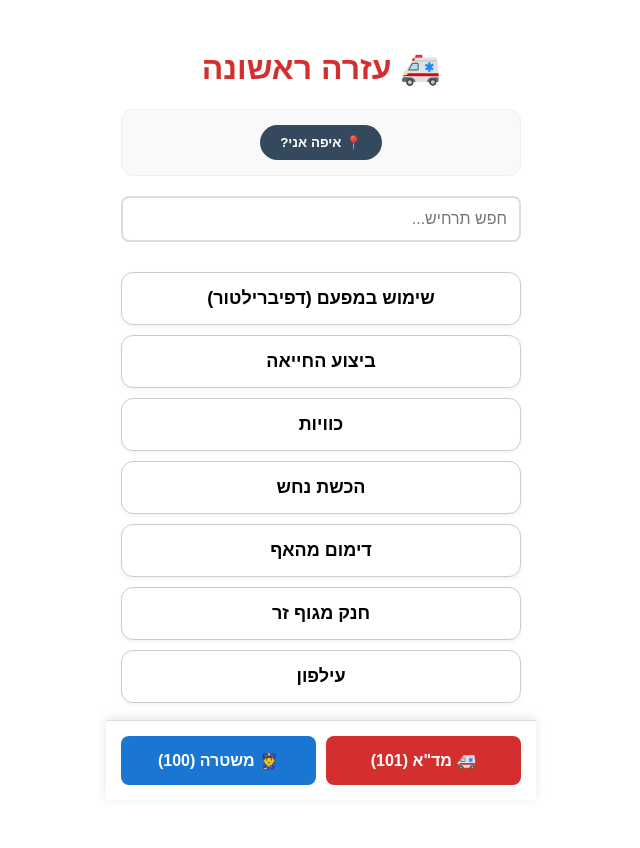
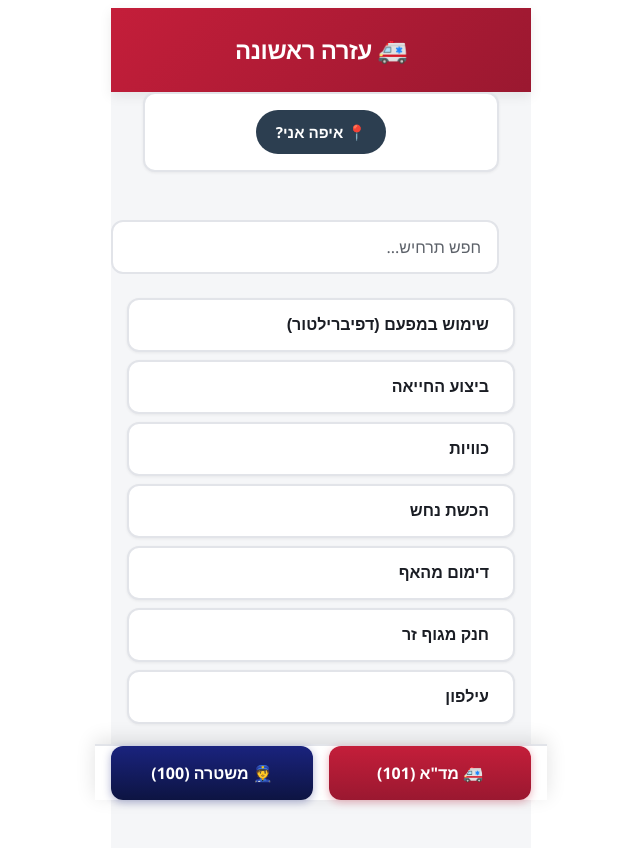
Before and after one commit to morinbh/first-aid-app, a React (Vite) app: page / in a window 1280 px wide. Shown: the top 848 px of the page, without its empty margins (319-959 px from the left). Built offline with nearby package versions, Linux system fonts and the light colour scheme.

Commit message:
Redesigning App.css

```diff
--- a/src/App.css
+++ b/src/App.css
@@ -1,162 +1,411 @@
-/* src/App.css */
+/* ============================================
+   First Aid Emergency App – Professional Theme
+   RTL, high contrast, touch-friendly
+   ============================================ */
+
+:root {
+  /* Brand & emergency */
+  --color-emergency: #c41e3a;
+  --color-emergency-dark: #9a1830;
+  --color-emergency-light: #fef2f3;
+  --color-police: #1a237e;
+  --color-police-dark: #0d1442;
+  /* Neutrals */
+  --color-bg: #f5f6f8;
+  --color-surface: #ffffff;
+  --color-border: #e2e4e9;
+  --color-text: #1a1d24;
+  --color-text-muted: #5c6169;
+  /* Feedback */
+  --color-voice: #0d8050;
+  --color-voice-hover: #0a6640;
+  --color-location: #2c3e50;
+  --color-location-hover: #1a252f;
+  /* Spacing & radius */
+  --space-xs: 4px;
+  --space-sm: 8px;
+  --space-md: 16px;
+  --space-lg: 24px;
+  --space-xl: 32px;
+  --radius-sm: 8px;
+  --radius-md: 12px;
+  --radius-lg: 16px;
+  --radius-full: 9999px;
+  /* Typography */
+  --font-family: "Segoe UI", "Helvetica Neue", Arial, sans-serif;
+  --shadow-sm: 0 1px 3px rgba(0, 0, 0, 0.06);
+  --shadow-md: 0 4px 12px rgba(0, 0, 0, 0.08);
+  --shadow-lg: 0 8px 24px rgba(0, 0, 0, 0.1);
+}
+
+/* Base container */
 .app-container {
   direction: rtl;
-  padding: 20px;
-  max-width: 400px;
+  min-height: 100vh;
+  padding: 0 0 140px;
+  max-width: 420px;
   margin: 0 auto;
-  font-family: Arial, sans-serif;
-  padding-bottom: 120px;
+  font-family: var(--font-family);
+  font-size: 16px;
+  line-height: 1.5;
+  color: var(--color-text);
+  background: var(--color-bg);
+  -webkit-font-smoothing: antialiased;
 }
 
-.back-link {
-  display: inline-block;
-  padding: 8px 16px;
-  background-color: #f1f1f1;
-  color: #333;
-  border: 1px solid #ccc;
-  border-radius: 8px;
-  font-size: 14px;
-  font-weight: bold;
-  cursor: pointer;
-  margin-bottom: 15px;
-  transition: all 0.2s;
-  text-decoration: none;
+/* Header / title */
+.main-title {
+  text-align: center;
+  font-size: 1.5rem;
+  font-weight: 700;
+  color: var(--color-surface);
+  background: linear-gradient(
+    135deg,
+    var(--color-emergency) 0%,
+    var(--color-emergency-dark) 100%
+  );
+  margin: 0;
+  padding: var(--space-lg) var(--space-md);
+  box-shadow: var(--shadow-md);
+  letter-spacing: -0.02em;
 }
 
-/* עיצוב מיוחד לכפתור ה-X של הסגירה */
-.close-btn {
-  background: #ffeded;
-  color: #d32f2f;
-  border: 1px solid #ffcccc;
-  border-radius: 50%;
-  width: 45px;
-  height: 45px;
-  display: flex;
-  align-items: center;
-  justify-content: center;
-  font-weight: bold;
-  cursor: pointer;
+/* Search */
+.search-input {
+  width: 100%;
+  padding: 14px var(--space-md);
+  margin: var(--space-lg) var(--space-md) var(--space-md);
+  border-radius: var(--radius-md);
+  border: 2px solid var(--color-border);
+  font-size: 1rem;
+  font-family: inherit;
+  box-sizing: border-box;
+  text-align: right;
+  background: var(--color-surface);
+  color: var(--color-text);
+  transition:
+    border-color 0.2s,
+    box-shadow 0.2s;
 }
 
-.main-title {
-  text-align: center;
-  color: #d32f2f;
+.search-input::placeholder {
+  color: var(--color-text-muted);
 }
 
-.search-input {
-  width: 100%;
-  padding: 12px;
-  margin-bottom: 20px;
-  border-radius: 8px;
-  border: 2px solid #ddd;
-  font-size: 16px;
-  box-sizing: border-box;
-  text-align: right;
+.search-input:focus {
+  outline: none;
+  border-color: var(--color-emergency);
+  box-shadow: 0 0 0 3px var(--color-emergency-light);
 }
 
+/* Main content area (menu) */
+.app-container > div {
+  padding: 0 var(--space-md);
+}
+
+/* Menu buttons – protocol list */
 .menu-button {
   display: block;
   width: 100%;
-  padding: 15px;
-  margin: 10px 0;
-  font-size: 18px;
-  font-weight: bold;
-  border-radius: 12px;
-  border: 1px solid #ccc;
-  background-color: white;
+  padding: var(--space-md) var(--space-lg);
+  margin: var(--space-sm) 0;
+  font-size: 1rem;
+  font-weight: 600;
+  text-align: right;
+  border-radius: var(--radius-md);
+  border: 2px solid var(--color-border);
+  background: var(--color-surface);
+  color: var(--color-text);
   cursor: pointer;
-  box-shadow: 0 2px 4px rgba(0, 0, 0, 0.05);
-  transition: background-color 0.2s;
+  box-shadow: var(--shadow-sm);
+  transition:
+    background 0.2s,
+    border-color 0.2s,
+    transform 0.15s;
 }
 
 .menu-button:hover {
-  background-color: #f9f9f9;
+  background: var(--color-emergency-light);
+  border-color: rgba(196, 30, 58, 0.3);
 }
 
-.sub-button {
-  display: block;
-  width: 100%;
-  padding: 20px;
-  margin: 15px 0;
-  font-size: 20px;
-  background-color: #f0f0f0;
-  border: 2px solid #ccc;
-  border-radius: 12px;
-  cursor: pointer;
+.menu-button:active {
+  transform: scale(0.99);
 }
 
-.voice-button {
-  width: 100%;
-  padding: 12px;
-  background-color: #4caf50;
-  color: white;
-  border: none;
-  border-radius: 8px;
-  margin-bottom: 15px;
-  font-weight: bold;
-  cursor: pointer;
-}
-
-.protocol-box {
-  padding: 20px;
-  border-radius: 16px;
-  background-color: #fff;
-  margin-top: 10px;
-}
-
+/* Location block */
 .location-container {
-  background-color: #f9f9f9;
-  padding: 15px;
-  border-radius: 12px;
-  margin-bottom: 20px;
-  border: 1px solid #eee;
+  background: var(--color-surface);
+  padding: var(--space-md);
+  border-radius: var(--radius-md);
+  margin: 0 var(--space-md) var(--space-lg);
+  border: 2px solid var(--color-border);
+  box-shadow: var(--shadow-sm);
   text-align: center;
 }
 
 .location-button {
-  background-color: #34495e;
+  background: var(--color-location);
   color: white;
-  padding: 10px 20px;
+  padding: 12px 20px;
   border: none;
-  border-radius: 25px;
-  font-weight: bold;
+  border-radius: var(--radius-full);
+  font-size: 0.95rem;
+  font-weight: 600;
+  font-family: inherit;
   cursor: pointer;
+  transition: background 0.2s;
 }
 
+.location-button:hover {
+  background: var(--color-location-hover);
+}
+
+.location-text {
+  margin-top: var(--space-sm);
+  font-size: 0.85rem;
+  color: var(--color-text-muted);
+  word-break: break-all;
+}
+
+/* Protocol view – card */
+.protocol-box {
+  margin: var(--space-md);
+  padding: var(--space-lg);
+  border-radius: var(--radius-lg);
+  background: var(--color-surface);
+  border: 2px solid var(--color-border);
+  box-shadow: var(--shadow-md);
+}
+
+.protocol-box h2,
+.protocol-box h3 {
+  margin: 0 0 var(--space-md);
+  font-size: 1.25rem;
+  font-weight: 700;
+  color: var(--color-text);
+}
+
+.protocol-box h3 {
+  font-size: 1.1rem;
+  color: var(--color-text-muted);
+}
+
+/* Back / close */
+.back-link,
+.close-btn {
+  display: inline-flex;
+  align-items: center;
+  justify-content: center;
+  padding: var(--space-sm) var(--space-md);
+  font-size: 0.9rem;
+  font-weight: 600;
+  font-family: inherit;
+  cursor: pointer;
+  border-radius: var(--radius-sm);
+  transition:
+    background 0.2s,
+    color 0.2s;
+  text-decoration: none;
+  border: none;
+  margin-bottom: var(--space-md);
+}
+
+.back-link {
+  background: var(--color-bg);
+  color: var(--color-text);
+  border: 2px solid var(--color-border);
+}
+
+.back-link:hover {
+  background: var(--color-border);
+}
+
+.close-btn {
+  background: var(--color-emergency-light);
+  color: var(--color-emergency);
+  border: 2px solid rgba(196, 30, 58, 0.3);
+  width: 44px;
+  height: 44px;
+  border-radius: 50%;
+  padding: 0;
+}
+
+.close-btn:hover {
+  background: rgba(196, 30, 58, 0.15);
+}
+
+/* Sub-category buttons (e.g. adult / child CPR) */
+.sub-button {
+  display: block;
+  width: 100%;
+  padding: var(--space-lg);
+  margin: var(--space-sm) 0;
+  font-size: 1.05rem;
+  font-weight: 600;
+  text-align: right;
+  background: var(--color-bg);
+  border: 2px solid var(--color-border);
+  border-radius: var(--radius-md);
+  color: var(--color-text);
+  cursor: pointer;
+  font-family: inherit;
+  transition:
+    background 0.2s,
+    border-color 0.2s;
+}
+
+.sub-button:hover {
+  background: var(--color-emergency-light);
+  border-color: rgba(196, 30, 58, 0.4);
+}
+
+/* Voice – play instructions */
+.voice-button {
+  width: 100%;
+  padding: 14px var(--space-md);
+  background: var(--color-voice);
+  color: white;
+  border: none;
+  border-radius: var(--radius-md);
+  font-size: 1rem;
+  font-weight: 600;
+  font-family: inherit;
+  cursor: pointer;
+  margin-bottom: var(--space-lg);
+  transition: background 0.2s;
+}
+
+.voice-button:hover {
+  background: var(--color-voice-hover);
+}
+
+/* Step list – readable emergency instructions */
+.protocol-box ul {
+  list-style: none;
+  padding: 0;
+  margin: 0;
+}
+
+.protocol-box li {
+  position: relative;
+  padding: var(--space-sm) 0 var(--space-sm) 2.5rem;
+  padding-right: 0;
+  padding-left: 2.5rem;
+  border-bottom: 1px solid var(--color-border);
+  font-size: 1rem;
+  line-height: 1.55;
+}
+
+.protocol-box li:last-child {
+  border-bottom: none;
+}
+
+.protocol-box li::before {
+  content: counter(step);
+  counter-increment: step;
+  position: absolute;
+  right: auto;
+  left: 0;
+  top: var(--space-sm);
+  width: 1.75rem;
+  height: 1.75rem;
+  background: var(--color-emergency);
+  color: white;
+  font-size: 0.85rem;
+  font-weight: 700;
+  border-radius: 50%;
+  display: flex;
+  align-items: center;
+  justify-content: center;
+}
+
+.protocol-box ul {
+  counter-reset: step;
+}
+
+/* RTL: step number on the right in RTL */
+.protocol-box li {
+  padding-left: 0;
+  padding-right: 2.5rem;
+}
+
+.protocol-box li::before {
+  left: auto;
+  right: 0;
+}
+
+/* Emergency footer – always visible, high contrast */
 .footer {
   position: fixed;
   bottom: 0;
-  left: 0;
-  right: 0;
-  background-color: white;
-  padding: 15px;
+  left: 50%;
+  transform: translateX(-50%);
+  width: 100%;
+  max-width: 420px;
+  padding: var(--space-md);
+  padding-bottom: max(var(--space-md), env(safe-area-inset-bottom));
   display: flex;
-  gap: 10px;
-  border-top: 1px solid #ddd;
-  box-shadow: 0 -2px 10px rgba(0, 0, 0, 0.1);
-  max-width: 400px;
-  margin: 0 auto;
+  gap: var(--space-md);
+  background: var(--color-surface);
+  border-top: 2px solid var(--color-border);
+  box-shadow: 0 -4px 20px rgba(0, 0, 0, 0.12);
 }
 
 .btn-mda {
   flex: 1;
-  padding: 15px;
-  background-color: #d32f2f;
+  padding: 16px var(--space-md);
+  background: linear-gradient(
+    180deg,
+    var(--color-emergency) 0%,
+    var(--color-emergency-dark) 100%
+  );
   color: white;
   border: none;
-  border-radius: 8px;
-  font-weight: bold;
-  font-size: 16px;
+  border-radius: var(--radius-md);
+  font-size: 1rem;
+  font-weight: 700;
+  font-family: inherit;
   cursor: pointer;
+  box-shadow: 0 2px 8px rgba(196, 30, 58, 0.35);
+  transition:
+    filter 0.2s,
+    transform 0.15s;
 }
+
+.btn-mda:hover {
+  filter: brightness(1.08);
+}
+
+.btn-mda:active {
+  transform: scale(0.98);
+}
+
 .btn-police {
   flex: 1;
-  padding: 15px;
-  background-color: #1976d2;
+  padding: 16px var(--space-md);
+  background: linear-gradient(
+    180deg,
+    var(--color-police) 0%,
+    var(--color-police-dark) 100%
+  );
   color: white;
   border: none;
-  border-radius: 8px;
-  font-weight: bold;
-  font-size: 16px;
+  border-radius: var(--radius-md);
+  font-size: 1rem;
+  font-weight: 700;
+  font-family: inherit;
   cursor: pointer;
+  box-shadow: 0 2px 8px rgba(26, 35, 126, 0.35);
+  transition:
+    filter 0.2s,
+    transform 0.15s;
 }
+
+.btn-police:hover {
+  filter: brightness(1.1);
+}
+
+.btn-police:active {
+  transform: scale(0.98);
+}
```
